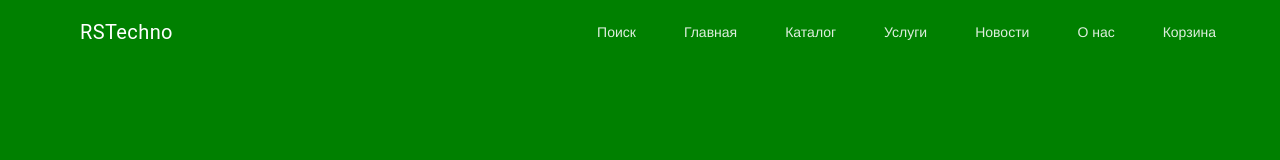
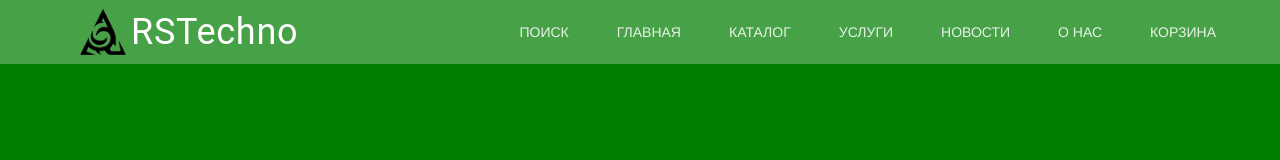
Before and after one commit to SergeyRSF/sergeyshop, a website: page index.html in a window 1280 px wide. Drawn offline with nearby package versions, Linux system fonts and the light colour scheme.

Commit message:
Улучшил header

```diff
--- a/index.html
+++ b/index.html
@@ -2,42 +2,42 @@
 <html>
     <head>
         <link href="css/styles.css" rel="stylesheet">
-        <script src="https://code.getmdl.io/1.3.0/material.min.js"></script>
-    <!--link rel="stylesheet" href="https://code.getmdl.io/1.3.0/material.indigo-pink.min.css"-->
-    <!-- Material Design icon font -->
-    <link rel="stylesheet" href="https://fonts.googleapis.com/icon?family=Material+Icons">
-    <link rel="stylesheet" href="css/material.min.css">
+        <link rel="stylesheet" href="https://fonts.googleapis.com/icon?family=Material+Icons">
+        <link rel="stylesheet" href="css/material.min.css">
+        <link rel="stylesheet" href="https://code.getmdl.io/1.3.0/material.indigo-pink.min.css">
+
 
     </head>
     <body>
-        <div class="demo-layout-transparent mdl-layout mdl-js-layout">
-      <header class="mdl-layout__header mdl-layout__header--transparent">
+    <div class="demo-layout-transparent mdl-layout mdl-js-layout hlay">
+      <header class="mdl-layout__header mdl-layout__header--transparent fhead">
         <div class="mdl-layout__header-row">
           <!-- Title -->
-          <span class="mdl-layout-title">RSTechno</span>
+          <img src="images/Logo.gif" alt="" style="width: 46px; height: 46px; padding-right: 5px;">
+          <span class="mdl-layout-title logo-title">RSTechno</span>
           <!-- Add spacer, to align navigation to the right -->
           <div class="mdl-layout-spacer"></div>
           <!-- Navigation -->
           <nav class="mdl-navigation">
-            <a class="mdl-navigation__link" href="">Поиск</a>
-            <a class="mdl-navigation__link" href="">Главная</a>
-            <a class="mdl-navigation__link" href="">Каталог</a>
-            <a class="mdl-navigation__link" href="">Услуги</a>
-            <a class="mdl-navigation__link" href="">Новости</a>
-            <a class="mdl-navigation__link" href="">О нас</a>
-            <a class="mdl-navigation__link" href="">Корзина</a>
+            <a class="mdl-navigation__link upc" href="">Поиск</a>
+            <a class="mdl-navigation__link upc" href="">Главная</a>
+            <a class="mdl-navigation__link upc" href="">Каталог</a>
+            <a class="mdl-navigation__link upc" href="">Услуги</a>
+            <a class="mdl-navigation__link upc" href="">Новости</a>
+            <a class="mdl-navigation__link upc" href="">О нас</a>
+            <a class="mdl-navigation__link upc" href="">Корзина</a>
           </nav>
         </div>
       </header>
-      <div class="mdl-layout__drawer">
+      <div class="mdl-layout__drawer left-menu">
         <span class="mdl-layout-title">RSTechno</span>
         <nav class="mdl-navigation">
-            <a class="mdl-navigation__link" href="">Главная</a>
-            <a class="mdl-navigation__link" href="">Каталог</a>
-            <a class="mdl-navigation__link" href="">Услуги</a>
-            <a class="mdl-navigation__link" href="">Новости</a>
-            <a class="mdl-navigation__link" href="">О нас</a>
-            <a class="mdl-navigation__link" href="">Корзина</a>
+            <a class="mdl-navigation__link upc" href="">Главная</a>
+            <a class="mdl-navigation__link upc" href="">Каталог</a>
+            <a class="mdl-navigation__link upc" href="">Услуги</a>
+            <a class="mdl-navigation__link upc" href="">Новости</a>
+            <a class="mdl-navigation__link upc" href="">О нас</a>
+            <a class="mdl-navigation__link upc" href="">Корзина</a>
         </nav>
       </div>
       <main class="mdl-layout__content">
@@ -47,4 +47,5 @@
         <div class="main">Серёга лошара</div>
         <div class="p"><p>hello</p></div>-->
     </body>
+    <script src="https://code.getmdl.io/1.3.0/material.min.js"></script>
 </html>
--- a/scss/styles.scss
+++ b/scss/styles.scss
@@ -13,15 +13,58 @@ body {
 
     .demo-layout-transparent {
         background: url('../images/sl.jpg') center / cover;
+    }
+
+    .hlay {
         height: 600px;
     }
-    .mdl-layout__header {
-        background-color: #8BC34A;
+
+    .fhead {
+        background-color: rgba(236, 236, 236, 0.3) !important;
     }
+
+    .logo-title {
+        line-height: 36px;
+        font-size: 36px;
+    }
+
+    .upc {
+        text-transform: uppercase;
+        line-height: 26px !important;
+
+        &:after {
+            background: #fff;
+            bottom: 0px;
+            content: '';
+            display: block;
+            height: 1px;
+            width: 0;
+            position: relative;
+            -webkit-transition: width .15s;
+            -moz-transition: width .15s;
+            -o-transition: width .15s;
+            transition: width .15s;
+        }
+
+        &:hover:after {
+            width: 100%;
+            z-index: 5;
+        }
+    }
+
+
+    .left-menu {
+        display: none;
+    }
+
     .demo-layout-transparent .mdl-layout__header,
     .demo-layout-transparent .mdl-layout__drawer-button {
         /* This background is dark, so we set text to white. Use 87% black instead if
             your background is light. */
         color: white;
     }
+    .mdl-layout__drawer-button {
+        display: none;
+    }
+
 }
```
Also changed, not shown: css/styles.css, images/Logo.gif (added).
